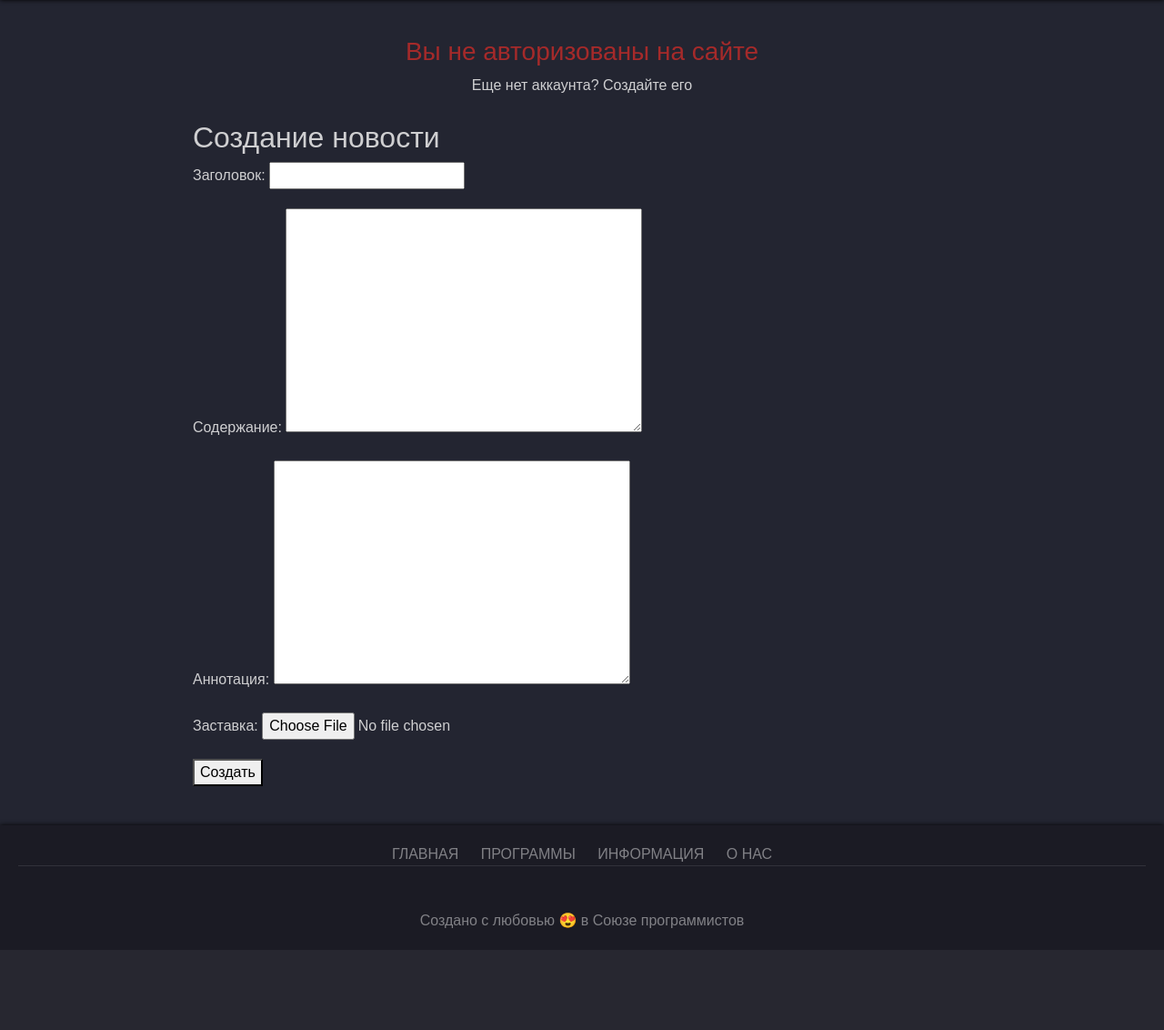
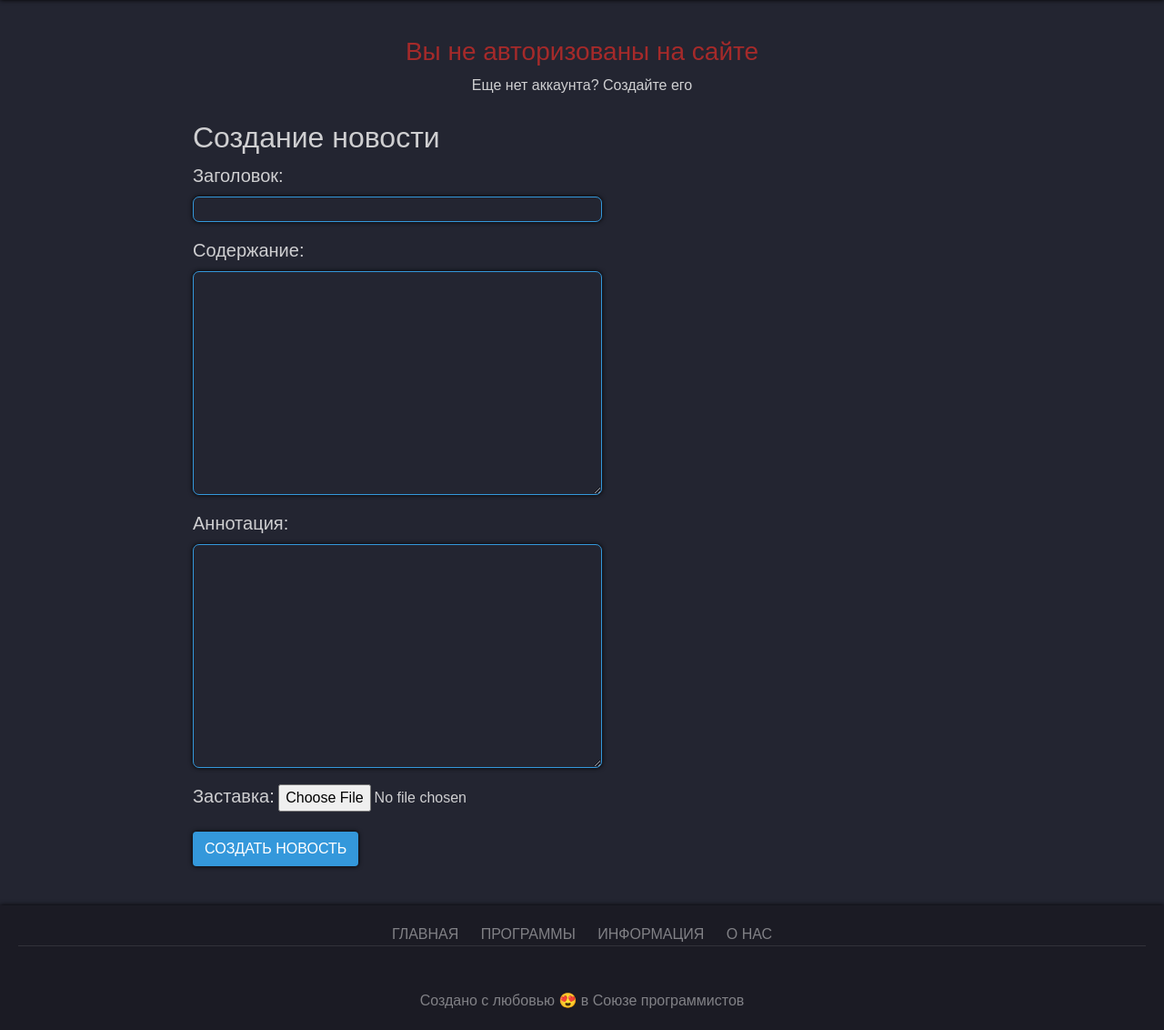
Before and after one commit to C15HOT/apps_shop, a Django app: page /create_news/ in a window 1280 px wide. Shown: the part 103-1235 px from the top of the page at 91% size. Before the commit the page ends 1123 px from the top, so only its background shows below. Run offline with Django 3.2, Linux system fonts and the light colour scheme; some libraries are stand-ins or nearby versions.

Commit message:
New style for create aap and news pages

```diff
--- a/static/css/style.css
+++ b/static/css/style.css
@@ -90,8 +90,72 @@
 	 background-color: #fff;
 
 }
+/* Create news
+======================== */
+#create_news_title{
+	display: block;
+	margin-left: auto;
+	margin-right: auto;
+}
+.form_create_news {
+	display: block;
+	margin-left: auto;
+	margin-right: auto;
+}
+form > p label{
+	font-family: sans-serif;
+	font-size: 20px;
+}
+#id_title,
+#id_content,
+#id_annotation,
+#id_description,
+#id_version,
+#id_requirements{
 
+	display: block;
+	border: 1px solid #3498db;
+	background: none;
+	color: #fff;
+	border-radius: 7px;
+	box-shadow: 0 0 5px 0 black;
+	transition: 0.25s;
+	/* min-height: 30px;
+	max-height: 30px; */
+	width: 450px;
+	outline: none;
+}
 
+#id_title:hover, #id_title:focus,
+#id_annotation:hover, #id_annotation:focus,
+#id_content:hover, #id_content:focus,
+#id_description:hover, #id_description:focus,
+#id_version:hover, #id_version:focus,
+#id_requirements:hover, #id_requirements:focus{
+
+	border: 1px solid #3498db;
+	box-shadow: 0 0 5px 0 #3498db;
+	/* width: 400px; */
+
+}
+
+.btn {
+	background-color: #3498db;
+    margin: auto;
+    text-align: center;
+    padding: 14px 40px;
+    outline: none;
+    color: #fff;
+    transition: 0.25s;
+    cursor: pointer;
+    font-size: 14px;
+    text-transform: uppercase;
+	box-shadow: 0 0 5px 0 black;
+}
+.btn:hover {
+	box-shadow: 0 0 5px 0 #3498db;
+
+}
 
 /* Animated logo
 ============================*/
@@ -476,7 +540,7 @@ position: relative;
 =======================================*/
 
 .search {
-	border: 0;
+	/* border: 0; */
     background: none;
     display: block;
     margin: 20px auto;
--- a/templates/create_app.html
+++ b/templates/create_app.html
@@ -7,7 +7,7 @@
         {% csrf_token %}
         {{ app_form.as_p}}
         {{ screenshots_form.as_p }}
-        <button type="submit">Добавить</button>
+        <button class="btn" type="submit">Добавить</button>
 
     </form>
 {% endblock %}
--- a/templates/create_news.html
+++ b/templates/create_news.html
@@ -1,11 +1,16 @@
 {% extends 'base.html' %}
 {% block content %}
 
-    <h2>Создание новости</h2>
-    <form method="post" action="{% url 'create_news' %}" enctype="multipart/form-data">
+
+    <div class="form_create_news">
+        <h2 id="create_news_title">Создание новости</h2>
+
+      <form method="post" action="{% url 'create_news' %}" enctype="multipart/form-data">
         {% csrf_token %}
         {{ news_form.as_p}}
-        <button type="submit">Создать</button>
+        <button class="btn" type="submit">Создать новость</button>
 
     </form>
+    </div>
+
 {% endblock %}
--- a/templates/news_detail.html
+++ b/templates/news_detail.html
@@ -12,9 +12,9 @@
 Автор: <p>{{ news.user }}</p>
 
 {% if request.user.is_superuser or request.user == news.user %}
-    <a href="{% url 'edit_news' news.slug %}"><button>Редактировать</button></a>
+    <a href="{% url 'edit_news' news.slug %}"><button class="btn">Редактировать</button></a>
 
-    <a href="{% url 'del_news' news.slug %}"><button>Удалить</button></a>
+    <a href="{% url 'del_news' news.slug %}"><button class="btn">Удалить</button></a>
     {% endif %}
 <!-- TODO добавить padding-bottom -->
 {% endblock %}
```
